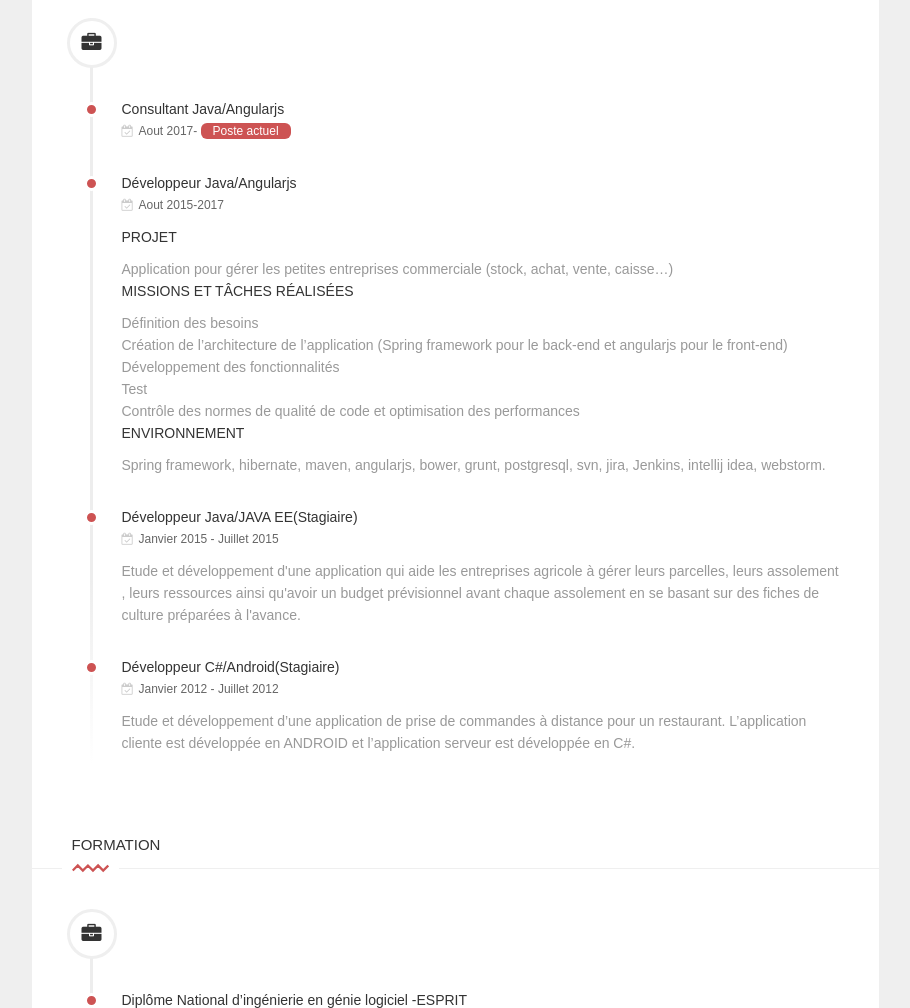
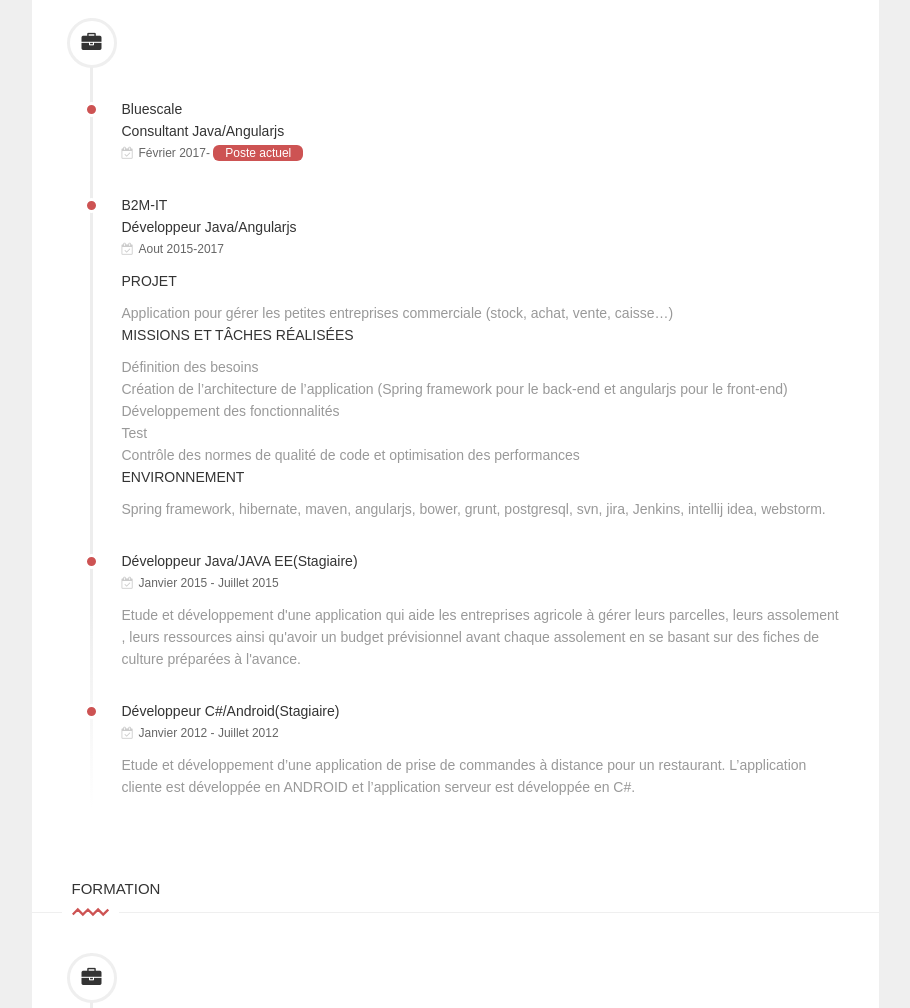
Before and after one commit to omarouen/omarouen.github.io, a website: page index.html in a window 1280 px wide. Shown: the part 2012-3020 px from the top of the page, without its empty margins (331-1241 px from the left). Drawn offline with nearby package versions, Linux system fonts and the light colour scheme.

Commit message:
Update index.html

```diff
--- a/index.html
+++ b/index.html
@@ -497,8 +497,9 @@
 						     <!--Experience-->
                                                 <div class="exp">
                                                     <div class="hgroup">
+							<h4>Bluescale</h4>
                                                         <h4>Consultant Java/Angularjs </h4>
-                                                        <h6><i class="fa fa-calendar-check-o" aria-hidden="true"></i>Aout
+                                                        <h6><i class="fa fa-calendar-check-o" aria-hidden="true"></i>Février
                                                             2017- <span
                                                                     class="current">Poste actuel </span></h6>
                                                     </div>
@@ -509,6 +510,7 @@
                                                 <!--Experience-->
                                                 <div class="exp">
                                                     <div class="hgroup">
+							    <h4>B2M-IT</h4>
                                                         <h4>Développeur Java/Angularjs </h4>
                                                         <h6><i class="fa fa-calendar-check-o" aria-hidden="true"></i>Aout
                                                             2015-2017</h6>
```
